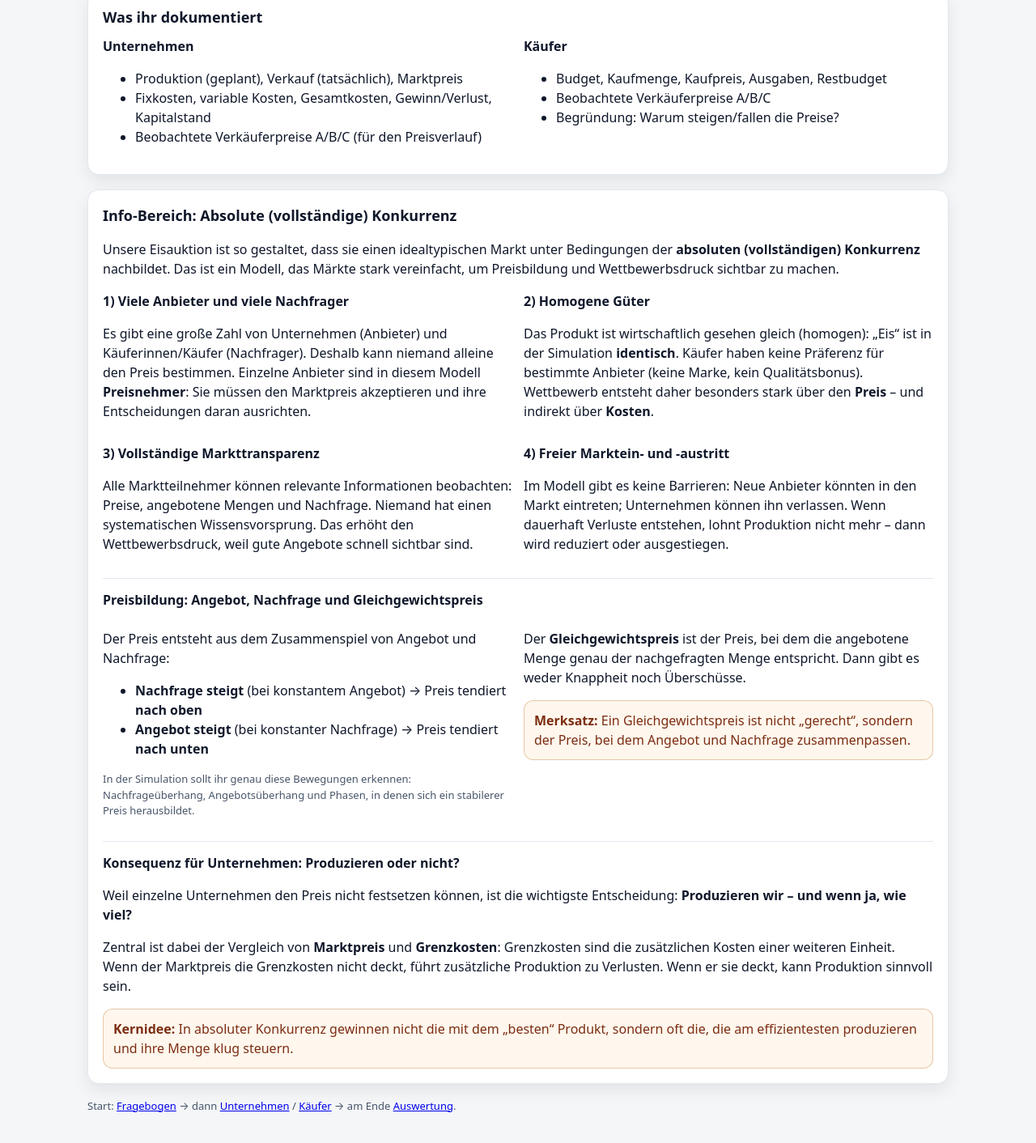
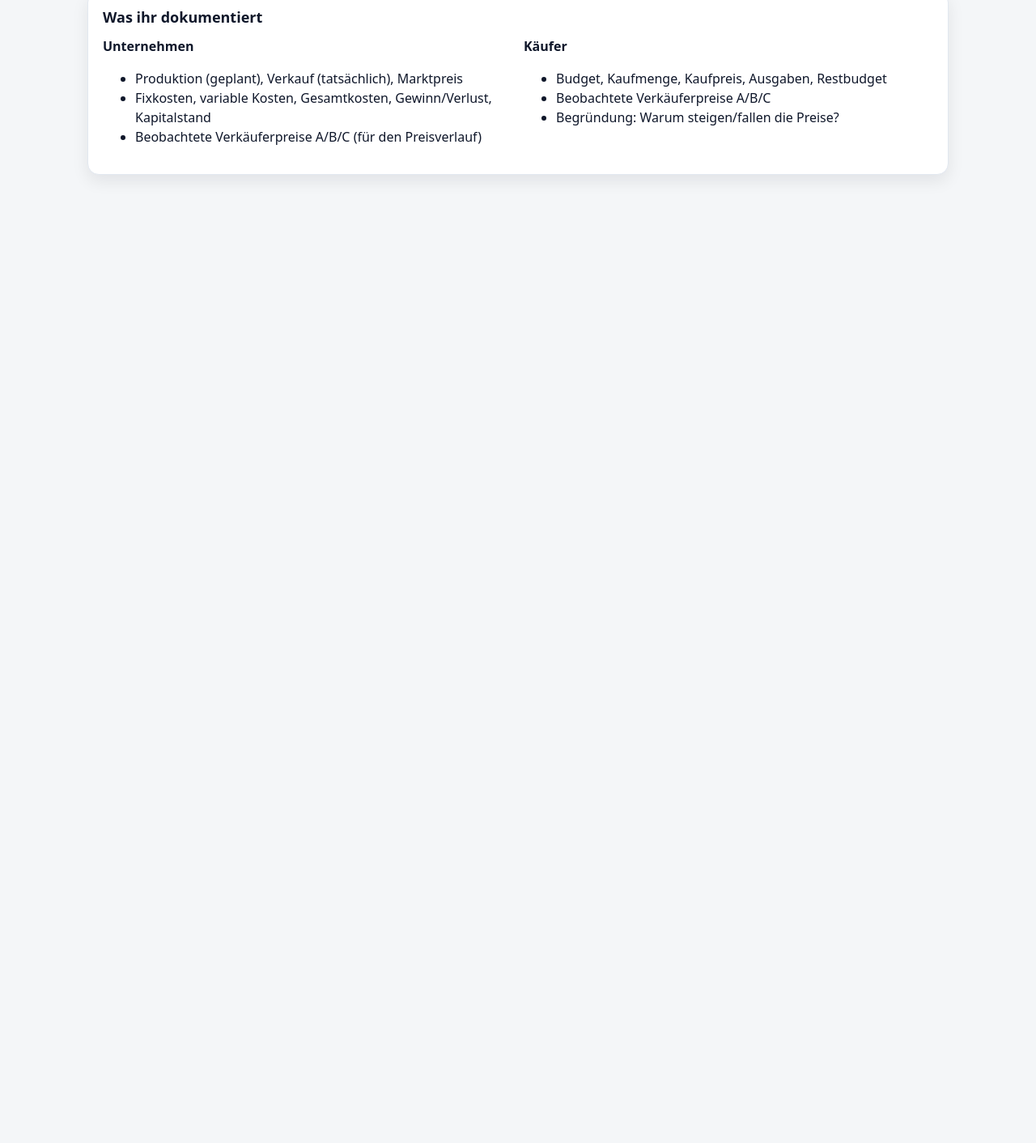
Before and after one commit to Beeblebrox1337/Eisauktion, a plain HTML site: page spielerklaerung.html in a window 1280 px wide. Shown: the part 924-2336 px from the top of the page at 81% size. After the commit the page ends 1218 px from the top, so only its background shows below. Drawn offline with Linux system fonts and the light colour scheme.

Commit message:
Update spielerklaerung.html

```diff
--- a/spielerklaerung.html
+++ b/spielerklaerung.html
@@ -18,13 +18,24 @@
 
     <nav>
       <a href="index.html">Übersicht</a>
-      <a class="active" href="spielerklaerung.html">Spielerklärung</a>
+      <a href="spielerklaerung.html">Spielerklärung</a>
+
+      <!-- Theorie Dropdown (NEU) -->
+      <div class="navdrop">
+        <a class="navdrop-toggle" href="#">Theorie ▾</a>
+        <div class="navdrop-menu">
+          <a href="theorie-absolute-konkurrenz.html">Absolute Konkurrenz</a>
+          <!-- später mehr:
+          <a href="theorie-angebot-nachfrage.html">Angebot & Nachfrage</a>
+          -->
+        </div>
+      </div>
+
       <a href="fragebogen.html">Fragebogen</a>
 
       <!-- Rollenkarten Dropdown -->
       <div class="navdrop">
         <a class="navdrop-toggle" href="#">Rollenkarten ▾</a>
-
         <div class="navdrop-menu">
           <a href="rolle-unternehmen.html">Rolle: Unternehmen</a>
           <a href="rolle-kaeufer.html">Rolle: Käufer</a>
@@ -107,103 +118,6 @@
     </div>
   </section>
 
-  <!-- GROßER INFO-BEREICH -->
-  <section class="card">
-    <h2>Info-Bereich: Absolute (vollständige) Konkurrenz</h2>
-
-    <p>
-      Unsere Eisauktion ist so gestaltet, dass sie einen idealtypischen Markt unter Bedingungen der
-      <strong>absoluten (vollständigen) Konkurrenz</strong> nachbildet. Das ist ein Modell, das Märkte stark vereinfacht,
-      um Preisbildung und Wettbewerbsdruck sichtbar zu machen.
-    </p>
-
-    <div class="grid two">
-      <div>
-        <h3>1) Viele Anbieter und viele Nachfrager</h3>
-        <p>
-          Es gibt eine große Zahl von Unternehmen (Anbieter) und Käuferinnen/Käufer (Nachfrager).
-          Deshalb kann niemand alleine den Preis bestimmen. Einzelne Anbieter sind in diesem Modell
-          <strong>Preisnehmer</strong>: Sie müssen den Marktpreis akzeptieren und ihre Entscheidungen daran ausrichten.
-        </p>
-      </div>
-      <div>
-        <h3>2) Homogene Güter</h3>
-        <p>
-          Das Produkt ist wirtschaftlich gesehen gleich (homogen): „Eis“ ist in der Simulation
-          <strong>identisch</strong>. Käufer haben keine Präferenz für bestimmte Anbieter (keine Marke, kein Qualitätsbonus).
-          Wettbewerb entsteht daher besonders stark über den <strong>Preis</strong> – und indirekt über <strong>Kosten</strong>.
-        </p>
-      </div>
-    </div>
-
-    <div class="grid two" style="margin-top:12px;">
-      <div>
-        <h3>3) Vollständige Markttransparenz</h3>
-        <p>
-          Alle Marktteilnehmer können relevante Informationen beobachten: Preise, angebotene Mengen und Nachfrage.
-          Niemand hat einen systematischen Wissensvorsprung. Das erhöht den Wettbewerbsdruck, weil gute Angebote schnell sichtbar sind.
-        </p>
-      </div>
-      <div>
-        <h3>4) Freier Marktein- und -austritt</h3>
-        <p>
-          Im Modell gibt es keine Barrieren: Neue Anbieter könnten in den Markt eintreten; Unternehmen können ihn verlassen.
-          Wenn dauerhaft Verluste entstehen, lohnt Produktion nicht mehr – dann wird reduziert oder ausgestiegen.
-        </p>
-      </div>
-    </div>
-
-    <div class="hr"></div>
-
-    <h3>Preisbildung: Angebot, Nachfrage und Gleichgewichtspreis</h3>
-    <div class="grid two">
-      <div>
-        <p>
-          Der Preis entsteht aus dem Zusammenspiel von Angebot und Nachfrage:
-        </p>
-        <ul>
-          <li><strong>Nachfrage steigt</strong> (bei konstantem Angebot) → Preis tendiert <strong>nach oben</strong></li>
-          <li><strong>Angebot steigt</strong> (bei konstanter Nachfrage) → Preis tendiert <strong>nach unten</strong></li>
-        </ul>
-        <p class="small">
-          In der Simulation sollt ihr genau diese Bewegungen erkennen: Nachfrageüberhang, Angebotsüberhang und Phasen, in denen sich ein stabilerer Preis herausbildet.
-        </p>
-      </div>
-      <div>
-        <p>
-          Der <strong>Gleichgewichtspreis</strong> ist der Preis, bei dem die angebotene Menge genau der nachgefragten Menge entspricht.
-          Dann gibt es weder Knappheit noch Überschüsse.
-        </p>
-        <div class="note">
-          <strong>Merksatz:</strong> Ein Gleichgewichtspreis ist nicht „gerecht“, sondern der Preis, bei dem Angebot und Nachfrage zusammenpassen.
-        </div>
-      </div>
-    </div>
-
-    <div class="hr"></div>
-
-    <h3>Konsequenz für Unternehmen: Produzieren oder nicht?</h3>
-    <p>
-      Weil einzelne Unternehmen den Preis nicht festsetzen können, ist die wichtigste Entscheidung:
-      <strong>Produzieren wir – und wenn ja, wie viel?</strong>
-    </p>
-    <p>
-      Zentral ist dabei der Vergleich von <strong>Marktpreis</strong> und <strong>Grenzkosten</strong>:
-      Grenzkosten sind die zusätzlichen Kosten einer weiteren Einheit. Wenn der Marktpreis die Grenzkosten nicht deckt,
-      führt zusätzliche Produktion zu Verlusten. Wenn er sie deckt, kann Produktion sinnvoll sein.
-    </p>
-
-    <div class="note">
-      <strong>Kernidee:</strong> In absoluter Konkurrenz gewinnen nicht die mit dem „besten“ Produkt, sondern oft die, die am effizientesten produzieren und ihre Menge klug steuern.
-    </div>
-  </section>
-
-  <p class="footer">
-    Start: <a href="fragebogen.html">Fragebogen</a> → dann <a href="rolle-unternehmen.html">Unternehmen</a> /
-    <a href="rolle-kaeufer.html">Käufer</a> → am Ende <a href="auswertung.html">Auswertung</a>.
-  </p>
-</main>
-
-</body>
+  </body>
 
 </html>
```
